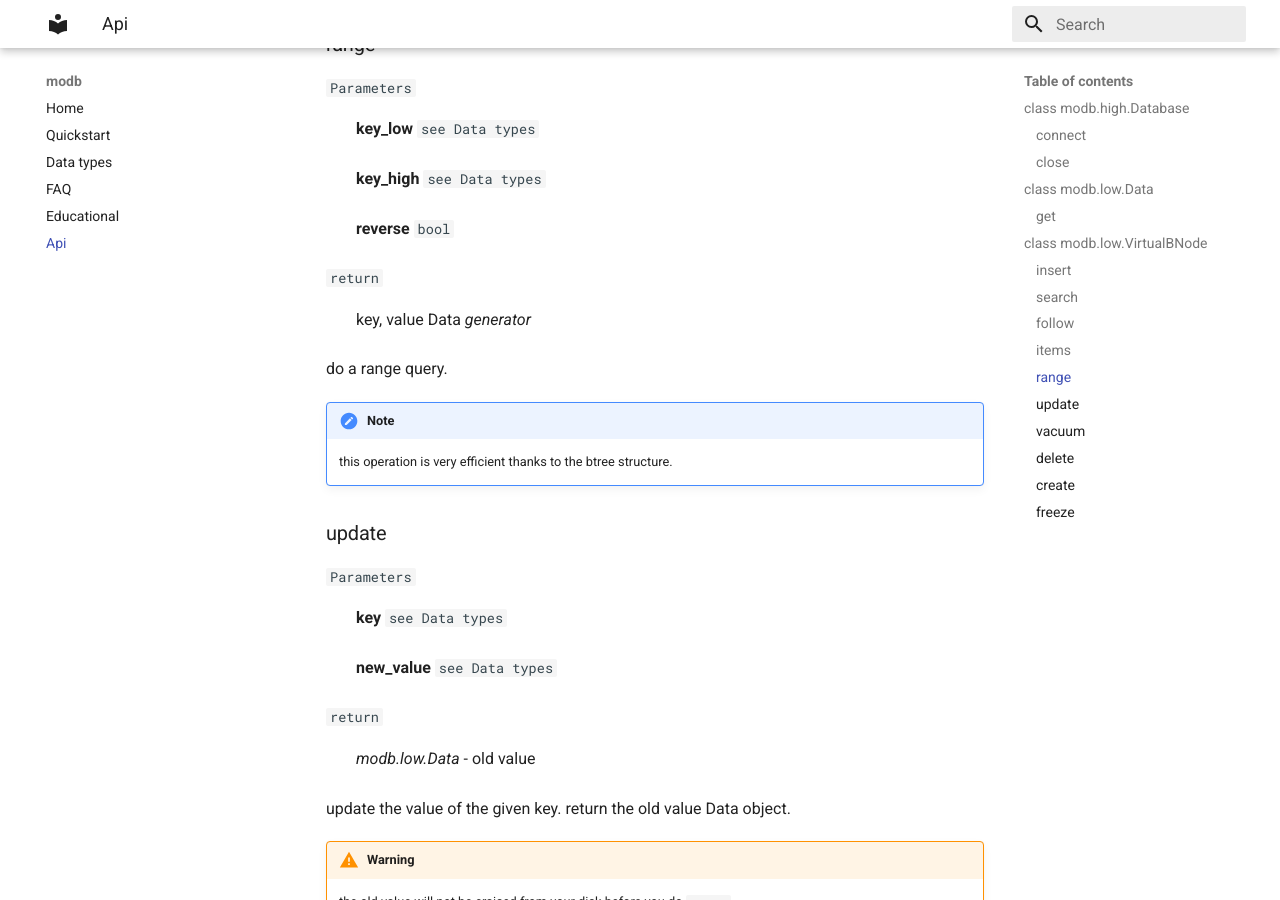
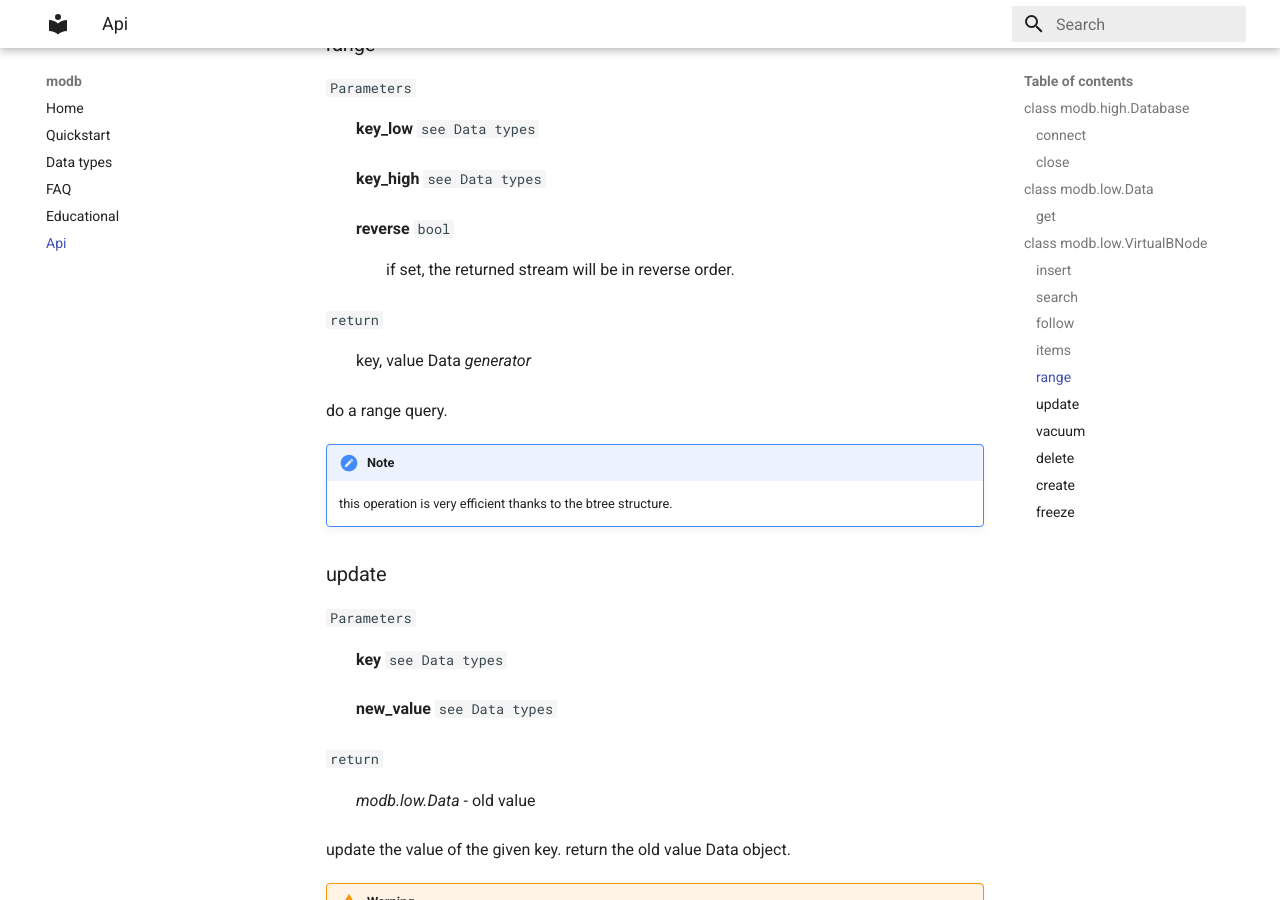
Before and after one commit to Darcy-C/modb, an MkDocs documentation site: the page built from docs/Api.md, in a window 1280 px wide and 900 px high, scrolled down 3017 px. Built offline with MkDocs 1.6.1 and Material for MkDocs 9.7.7, drawn with Linux system fonts in a browser that asks for light colours.

Commit message:
`docs` add param detail

```diff
--- a/docs/Api.md
+++ b/docs/Api.md
@@ -128,6 +128,8 @@
 
     : **reverse** `bool`
 
+        : if set, the returned stream will be in reverse order.
+
     `return`
 
     :   key, value Data *generator*
```
